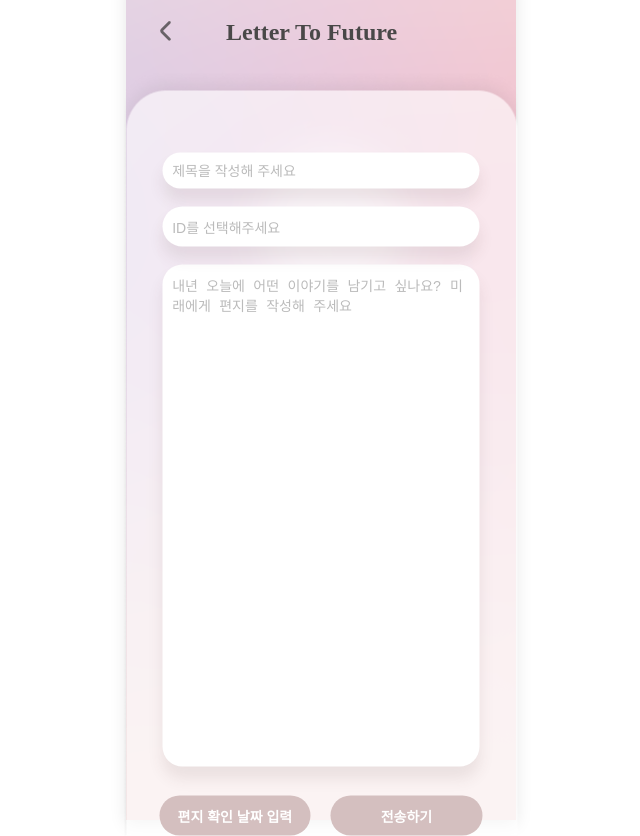
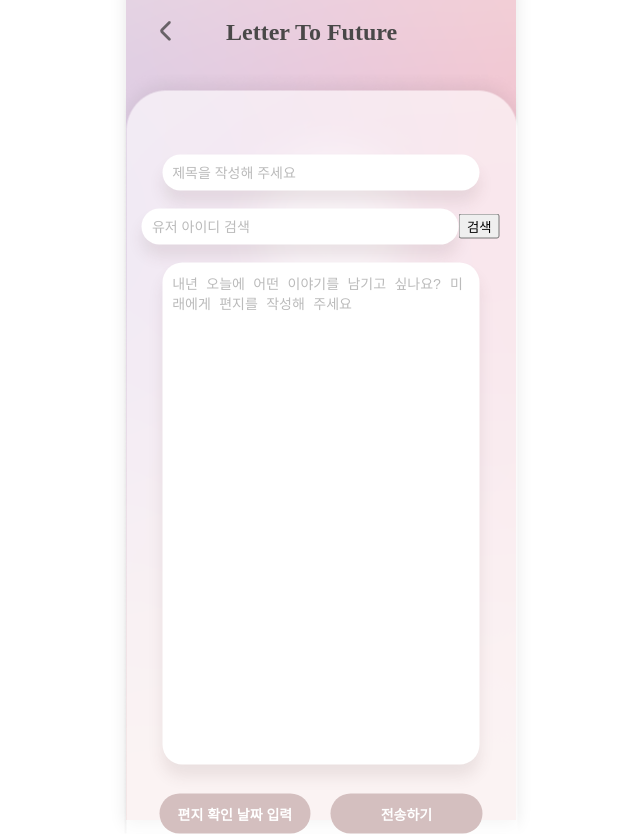
Before and after one commit to KuBeYield/front, a React (Create React App) app: page /write in a window 1280 px wide. Shown: the whole page, without its empty margins (319-959 px from the left). Built offline with nearby package versions, Linux system fonts and the light colour scheme.

Commit message:
[feat] 유저 선택시 검색 기능 추가

```diff
--- a/src/pages/writeLetter.js
+++ b/src/pages/writeLetter.js
@@ -13,6 +13,9 @@ const WriteLetter= () => {
     const [title, setTitle] = useState("");
     const [content, setContent] = useState("");
     const [selectedId, setSelectedId] = useState("");
+    const [searchQuery, setSearchQuery] = useState(""); // 검색 입력 값
+    const [userList, setUserList] = useState([]); // 서버에서 받아온 유저 리스트
+
     const [isDropdownOpen, setIsDropdownOpen] = useState(false);
     const [year, setYear] = useState("");
     const [month, setMonth] = useState("");
@@ -20,9 +23,6 @@ const WriteLetter= () => {
     const [date, setDate] = useState(null);
     const [isDateModalOpen, setIsDateModalOpen] = useState(false); // 날짜 선택창 상태
     const [isResultModalOpen, setIsResultModalOpen] = useState(false); // 날짜 선택창 상태
-
-
-    const idList = ["test1", "test2", "test3", "were1117"];
 
     const handleDateComplete = () => {
         if (!year || !month || !day) {
@@ -33,6 +33,46 @@ const WriteLetter= () => {
         setDate(formattedDate);
         alert(`날짜가 설정되었습니다: ${formattedDate}`);
         setIsDateModalOpen(false)
+    };
+
+    const handleSearchUser = async () => {
+        if (!searchQuery) {
+            alert("검색어를 입력해주세요.");
+            return;
+        }
+
+        try {
+            const token = localStorage.getItem("authToken");
+            if (!token) {
+                alert("로그인이 필요합니다.");
+                return;
+            }
+
+            const response = await fetch(
+                "http://localhost:8080/backend/write/recipientIdCheck",
+                {
+                    method: "POST",
+                    headers: {
+                        "Authorization": `Bearer ${token}`,
+                        "Content-Type": "application/json",
+                    },
+                    body: JSON.stringify({ userId: searchQuery }),
+                }
+            );
+
+            if (response.ok) {
+
+                const data = await response.json();
+                setUserList(data.results || []); // 응답 결과를 사용자 목록으로 저장
+                setIsDropdownOpen(true); // 검색 결과 드롭다운 열기
+            } else {
+                const errorData = await response.json();
+                alert(`검색 실패: ${errorData.message || "알 수 없는 오류"}`);
+            }
+        } catch (error) {
+            console.error("유저 검색 중 오류 발생:", error);
+            alert("네트워크 오류가 발생했습니다. 다시 시도해주세요.");
+        }
     };
 
     const handleSend = async () => {
@@ -101,8 +141,45 @@ const WriteLetter= () => {
                         value={title}
                         onChange={(e) => setTitle(e.target.value)}
                     />
+
+
+                    {/* 유저 검색 */}
+                    <div className="user-search-container">
+                        <input
+                            className="input-field2"
+                            type="text"
+                            placeholder="유저 아이디 검색"
+                            value={searchQuery}
+                            onChange={(e) => setSearchQuery(e.target.value)}
+                        />
+                        <button className="search-button" onClick={handleSearchUser}>
+                            검색
+                        </button>
+                    </div>
+
+                    {/* 사용자 검색 결과 드롭다운 */}
+                    {isDropdownOpen && userList.length > 0 && (
+                        <div className="dropdown-container">
+                            <ul className="dropdown-menu">
+                                {userList.map((userId, index) => (
+                                    <li
+                                        key={index}
+                                        className="dropdown-item"
+                                        onClick={() => {
+                                            setSelectedId(userId); // 선택된 ID 저장
+                                            setIsDropdownOpen(false); // 드롭다운 닫기
+                                            setSearchQuery(userId); // 검색창에 선택된 ID 표시
+                                        }}
+                                    >
+                                        {userId}
+                                    </li>
+                                ))}
+                            </ul>
+                        </div>
+                    )}
+
                     {/* ID 선택 (드롭다운) */}
-                    <div className="dropdown-container">
+                    {/* <div className="dropdown-container">
                         <button
                             className="dropdown-toggle"
                             onClick={() => setIsDropdownOpen(!isDropdownOpen)}
@@ -125,7 +202,7 @@ const WriteLetter= () => {
                             ))}
                         </ul>
                         )}
-                    </div>
+                    </div> */}
                     <textarea
                         className="textarea-field"
                         placeholder="내년 오늘에 어떤 이야기를 남기고 싶나요? 미래에게 편지를 작성해 주세요"
--- a/src/styles/letterDetails.css
+++ b/src/styles/letterDetails.css
@@ -22,20 +22,24 @@
 .letter-details-card h2 {
     margin-top: 150px;
     color: #555;
+    padding: 10px 30px;
 }
 
 .letter-date {
     font-size: 14px;
     color: #888;
     margin-bottom: 16px;
+    padding: 10px 30px;
 }
 
 .letter-content {
     margin-bottom: 16px;
+    padding: 10px 30px;
 }
 
 .letter-sender {
     font-size: 14px;
     color: #555;
     text-align: right;
+    padding: 10px 30px;
 }
--- a/src/styles/writeLetter.css
+++ b/src/styles/writeLetter.css
@@ -57,6 +57,28 @@
 }
 
 .input-field:focus {
+  border-color: #a5a5ff;
+}
+
+
+.input-field2 {
+  color:#BBBBBB;
+  width: 317px;
+  padding: 10px;
+  margin-bottom: 18px;
+  border: none;
+  box-shadow: 0px 12px 15px rgba(87, 58, 58, 0.1);
+  border-radius: 50px;
+  font-size: 14px;
+  box-sizing: border-box;
+  outline: none;
+}
+
+.input-field2::placeholder {
+  color: #BBBBBB;
+}
+
+.input-field2:focus {
   border-color: #a5a5ff;
 }
 
```
Also changed, not shown: src/pages/home.js (+5 -5 lines).
